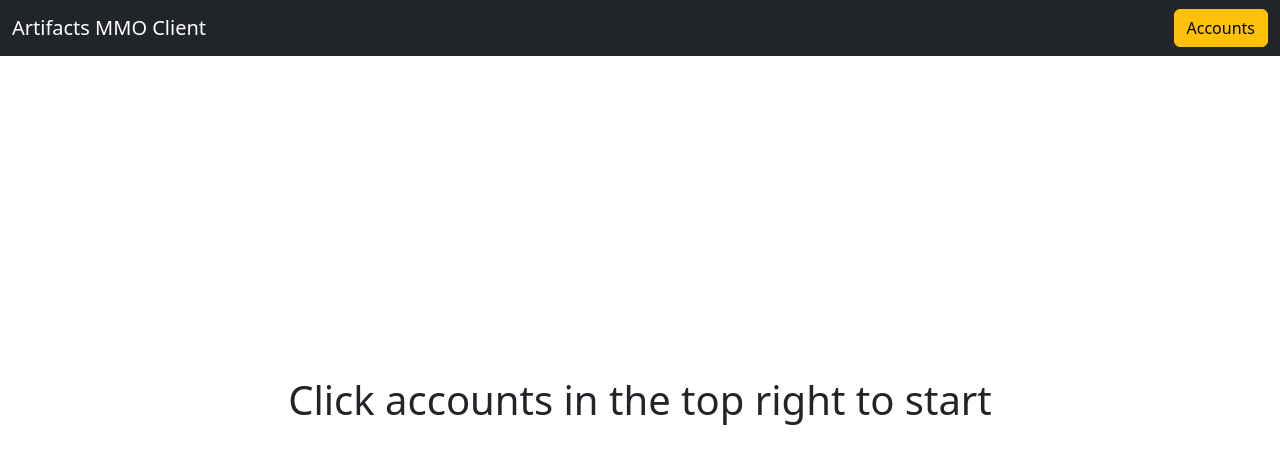
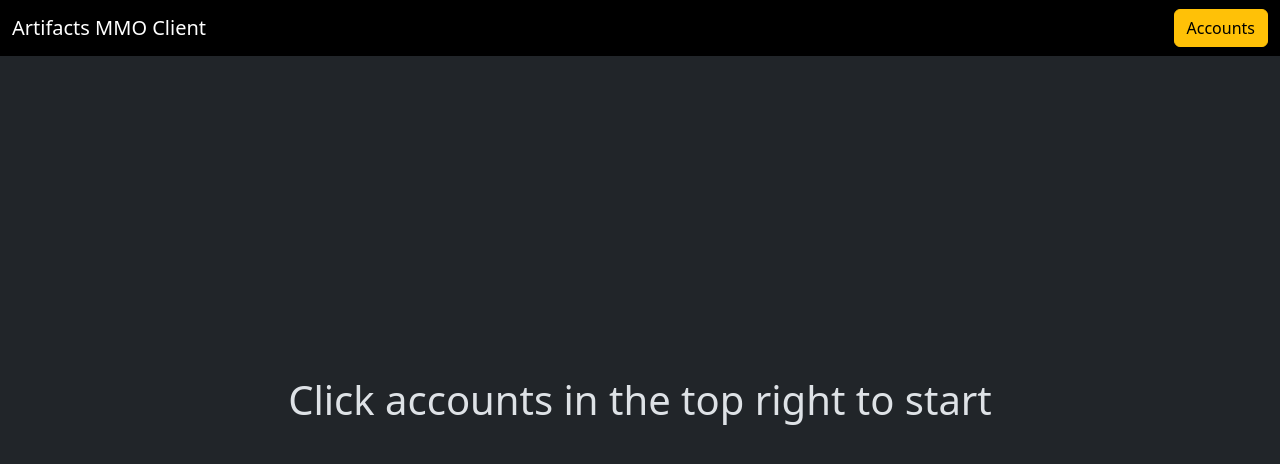
Before and after one commit to bayangan1991/ArtifactsMMO, a React (Vite) app in the folder frontend/: page / in a window 1280 px wide. Shown: the top 464 px of the page. Built offline with nearby package versions, Linux system fonts and the light colour scheme.

Commit message:
feat: fix eye abuse

```diff
--- a/frontend/index.html
+++ b/frontend/index.html
@@ -1,5 +1,5 @@
 <!doctype html>
-<html lang="en">
+<html lang="en" data-bs-theme="dark">
   <head>
     <meta charset="UTF-8" />
     <link rel="icon" type="image/svg+xml" href="/vite.svg" />
--- a/frontend/src/App.tsx
+++ b/frontend/src/App.tsx
@@ -20,7 +20,7 @@ const App = () => {
           }}
         />
       )}
-      <Navbar data-bs-theme="dark" bg="dark" fixed="top">
+      <Navbar bg="black" fixed="top">
         <Container fluid className="gap-2">
           <Navbar.Brand>Artifacts MMO Client</Navbar.Brand>
           <Button variant="warning" onClick={() => setShowAccountsModal(true)}>
```
